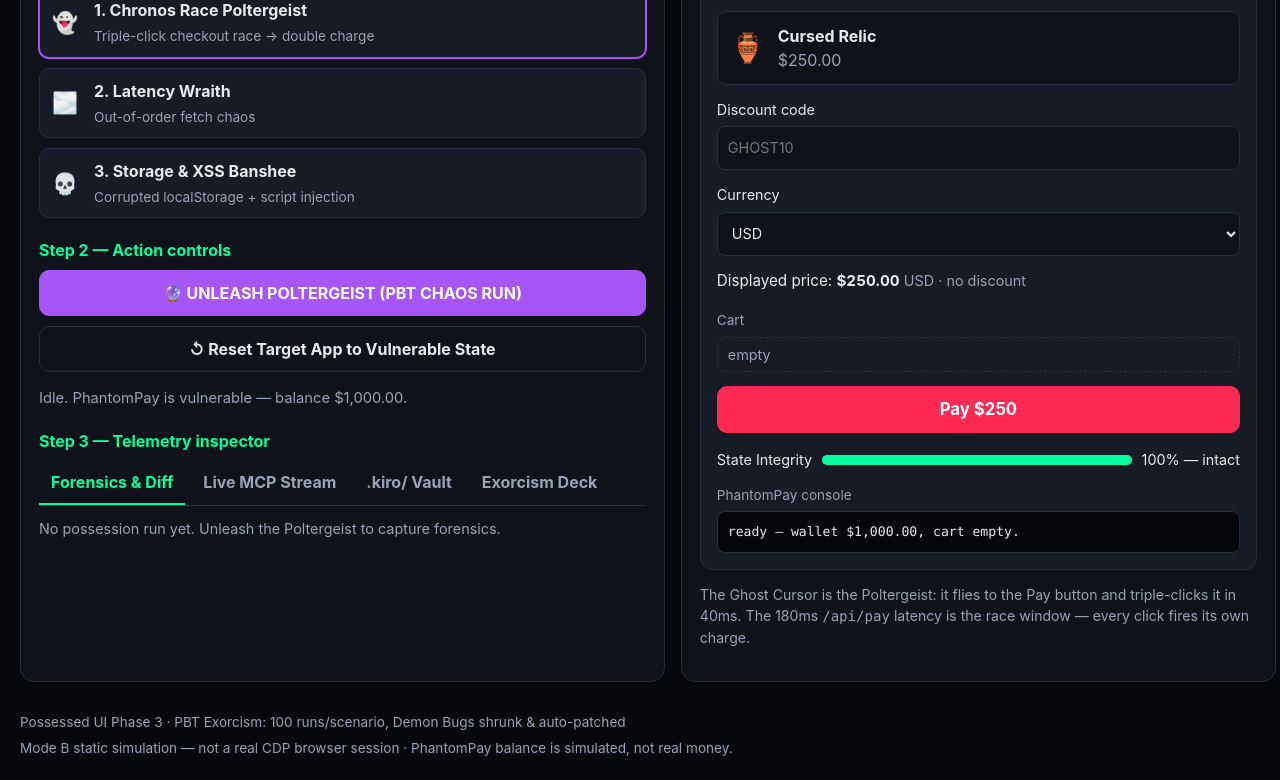
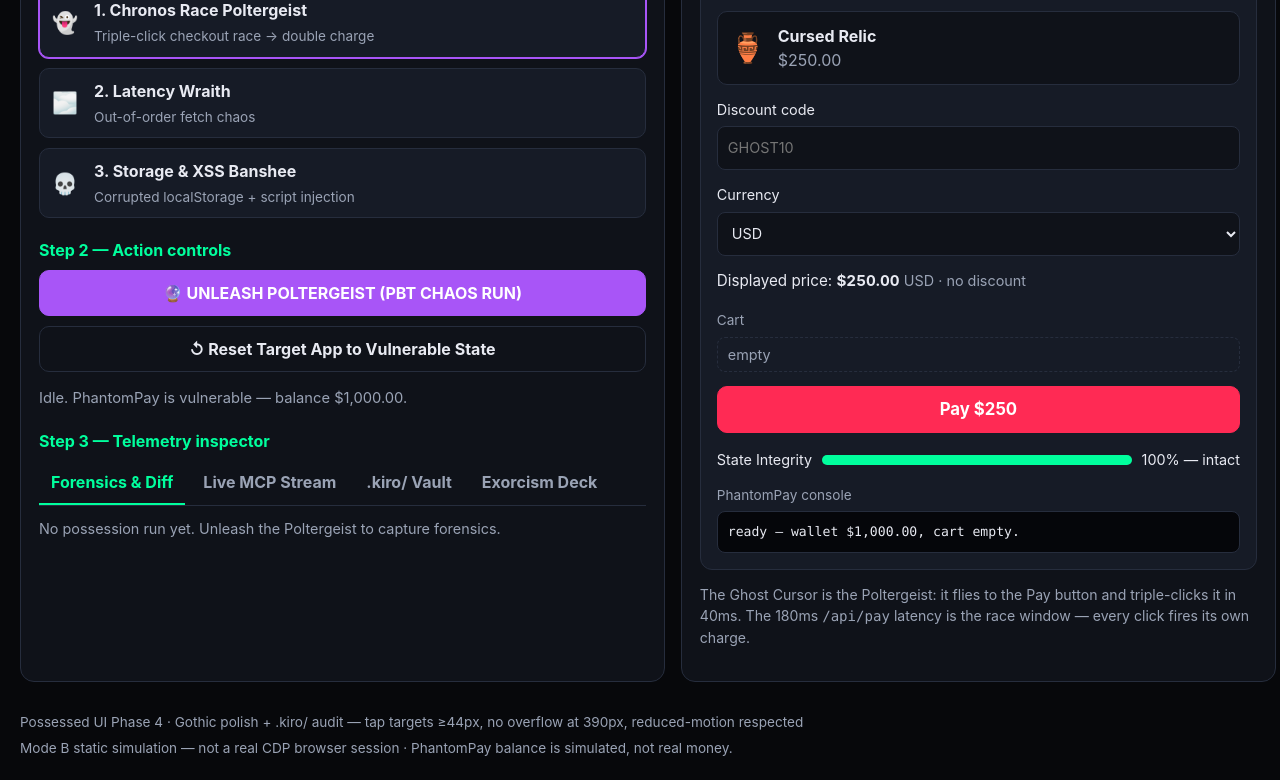
Before and after one commit to fhria5/possessed-ui, a website: page public/index.html in a window 1280 px wide. Shown: the part 282-1062 px from the top of the page. Drawn offline with Linux system fonts and the light colour scheme.

Commit message:
Possessed UI Phase 4: gothic polish + .kiro audit + MCP stdio + HP checklist

```diff
--- a/public/index.html
+++ b/public/index.html
@@ -3,7 +3,7 @@
 <head>
 <meta charset="utf-8">
 <meta name="viewport" content="width=device-width, initial-scale=1">
-<title>Possessed UI Phase 3 — Paranormal Chaos &amp; Self-Healing Agent</title>
+<title>Possessed UI Phase 4 — Paranormal Chaos &amp; Self-Healing Agent</title>
 <link rel="icon" href="favicon.svg" type="image/svg+xml">
 <link rel="stylesheet" href="styles.css">
 </head>
@@ -80,7 +80,8 @@
         <pre id="mcp-log" class="log">— no calls yet —</pre>
       </div>
       <div class="tab-panel" id="panel-vault" role="tabpanel">
-        <p class="muted">The 9 <code>.kiro/</code> files that drive the agent. Loaded from
+        <p class="muted">All <code>.kiro/</code> files that drive the agent — 9 core
+          spec/steering/hook/settings files plus incident records. Loaded from
           <code>kiro-files.json</code> (generated at deploy time from the repo).</p>
         <ul id="vault-list" class="vault-list"></ul>
         <pre id="vault-content" class="log" hidden></pre>
@@ -150,7 +151,7 @@
 </main>
 
 <footer class="foot">
-  <span>Possessed UI Phase 3 · PBT Exorcism: 100 runs/scenario, Demon Bugs shrunk &amp; auto-patched</span>
+  <span>Possessed UI Phase 4 · Gothic polish + .kiro/ audit — tap targets ≥44px, no overflow at 390px, reduced-motion respected</span>
   <span>Mode B static simulation — not a real CDP browser session · PhantomPay balance is simulated, not real money.</span>
 </footer>
 
```
